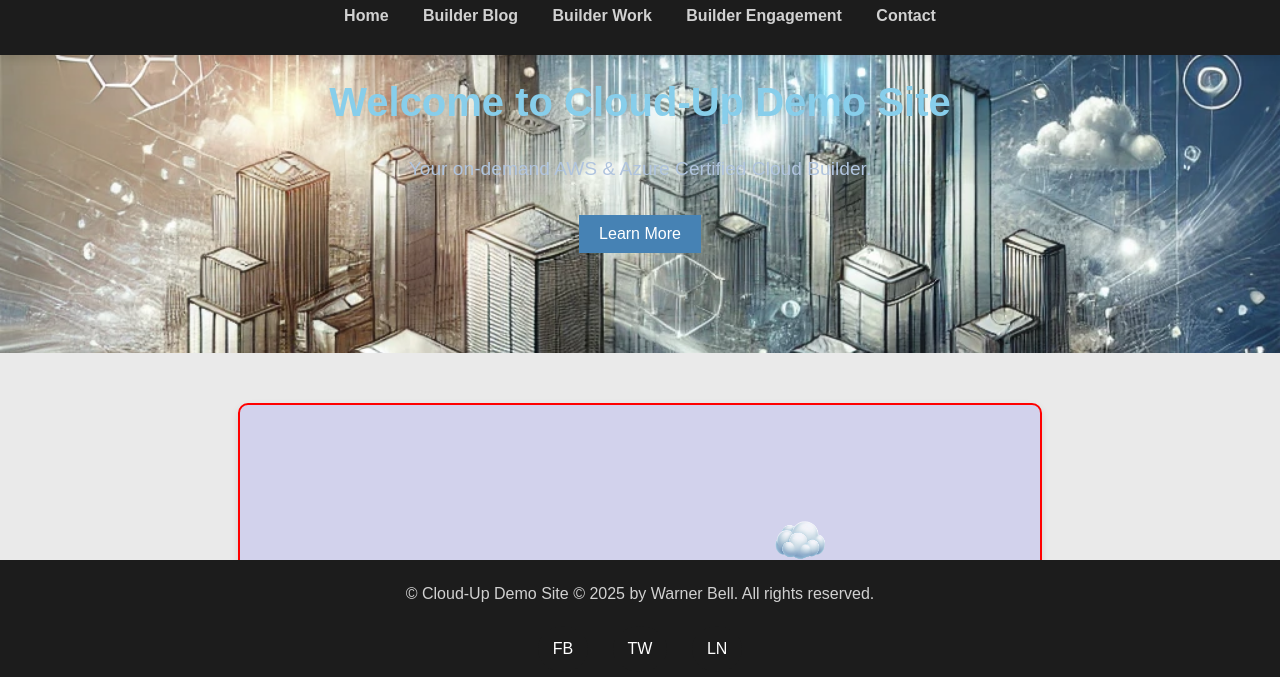
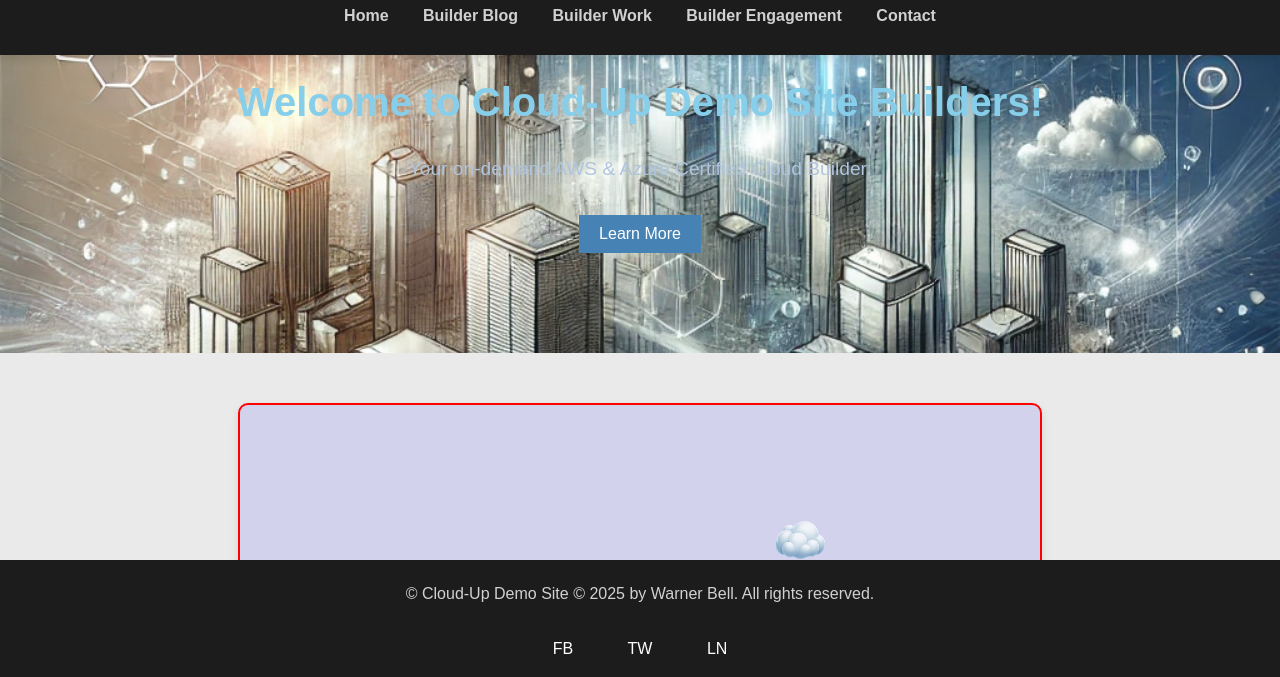
Before and after one commit to Warner-Bell/aws-s3hosted-website-devops, a plain HTML site: page website-prod/index.html in a window 1280 px wide. Shown: the part 123-800 px from the top of the page. Drawn offline with Linux system fonts and the light colour scheme; files whose address does not match are found by name.

Commit message:
fix sync

```diff
--- a/website-prod/index.html
+++ b/website-prod/index.html
@@ -27,7 +27,7 @@
 
     <main>
         <section class="hero">
-            <h1>Welcome to Cloud-Up Demo Site</h1>
+            <h1>Welcome to Cloud-Up Demo Site Builders!</h1>
             <p>Your on-demand AWS & Azure Certified Cloud Builder.</p>
             <button aria-label="Learn more about Cloud Optimized Labs">Learn More</button>
         </section>
```
Also changed, not shown: 19 other files.
